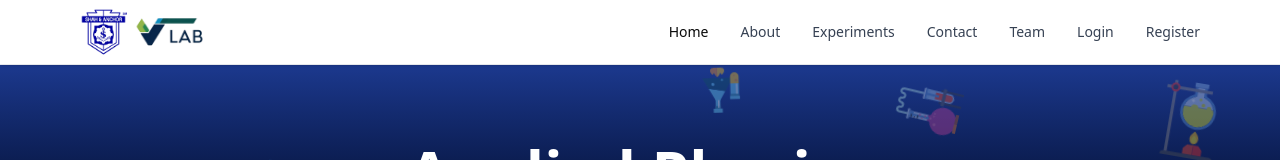
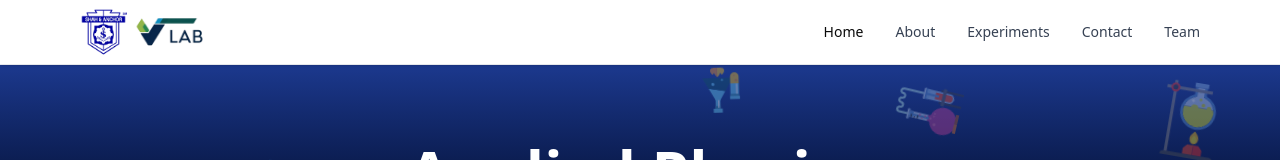
Before and after one commit to Deep5317/vlab_new, a Next.js app: page / in a window 1280 px wide. Shown: the top 160 px of the page. Built offline with nearby package versions, Linux system fonts and the light colour scheme.

Commit message:
removed the login from the navbar

```diff
--- a/components/navbar.tsx
+++ b/components/navbar.tsx
@@ -16,8 +16,6 @@ export function Navbar() {
     { name: "Experiments", path: "/experiments" },
     { name: "Contact", path: "/contact" },
     { name: "Team", path: "/team" },
-    { name: "Login", path: "/login" },
-    { name: "Register", path: "/register" }
   ]
 
   return (
```
